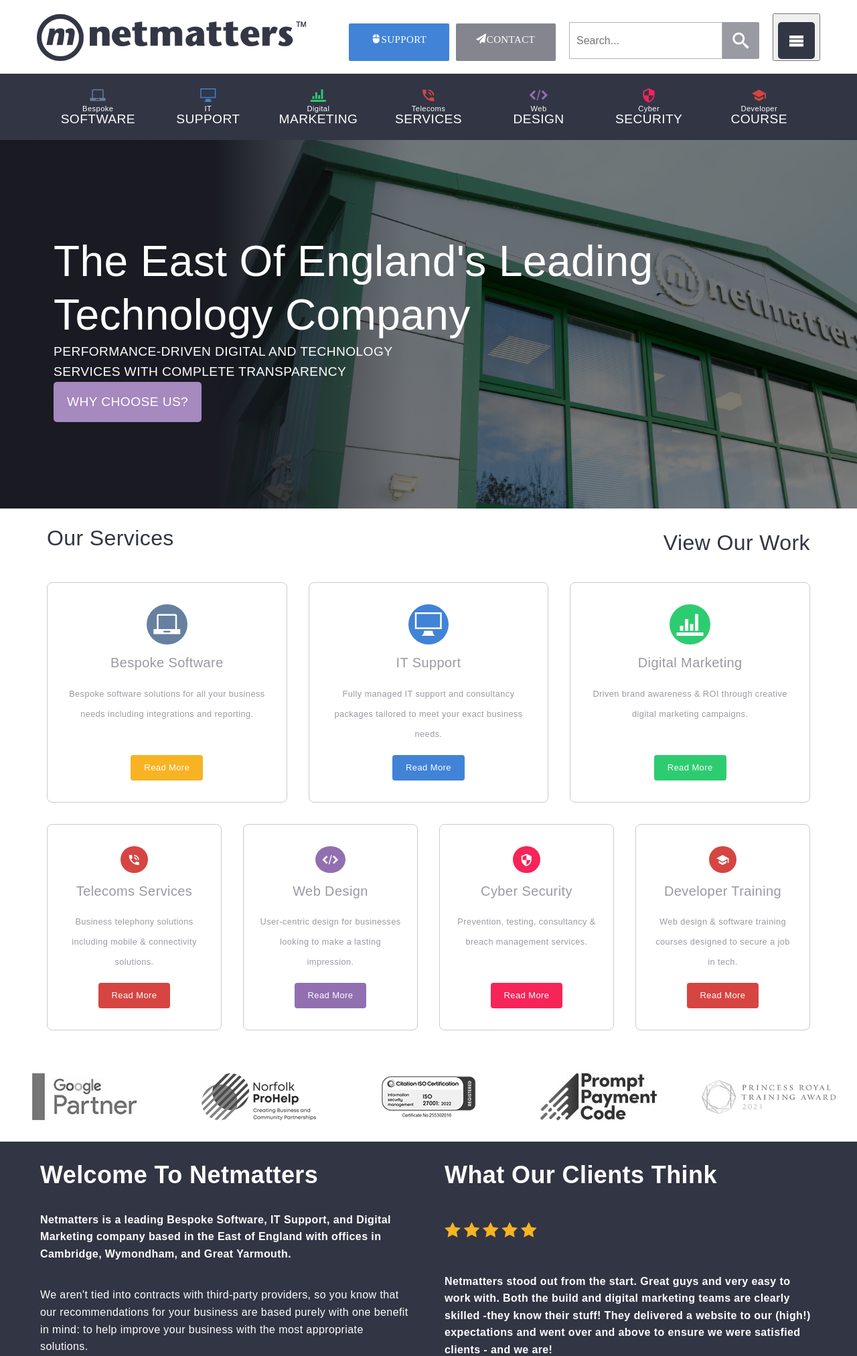
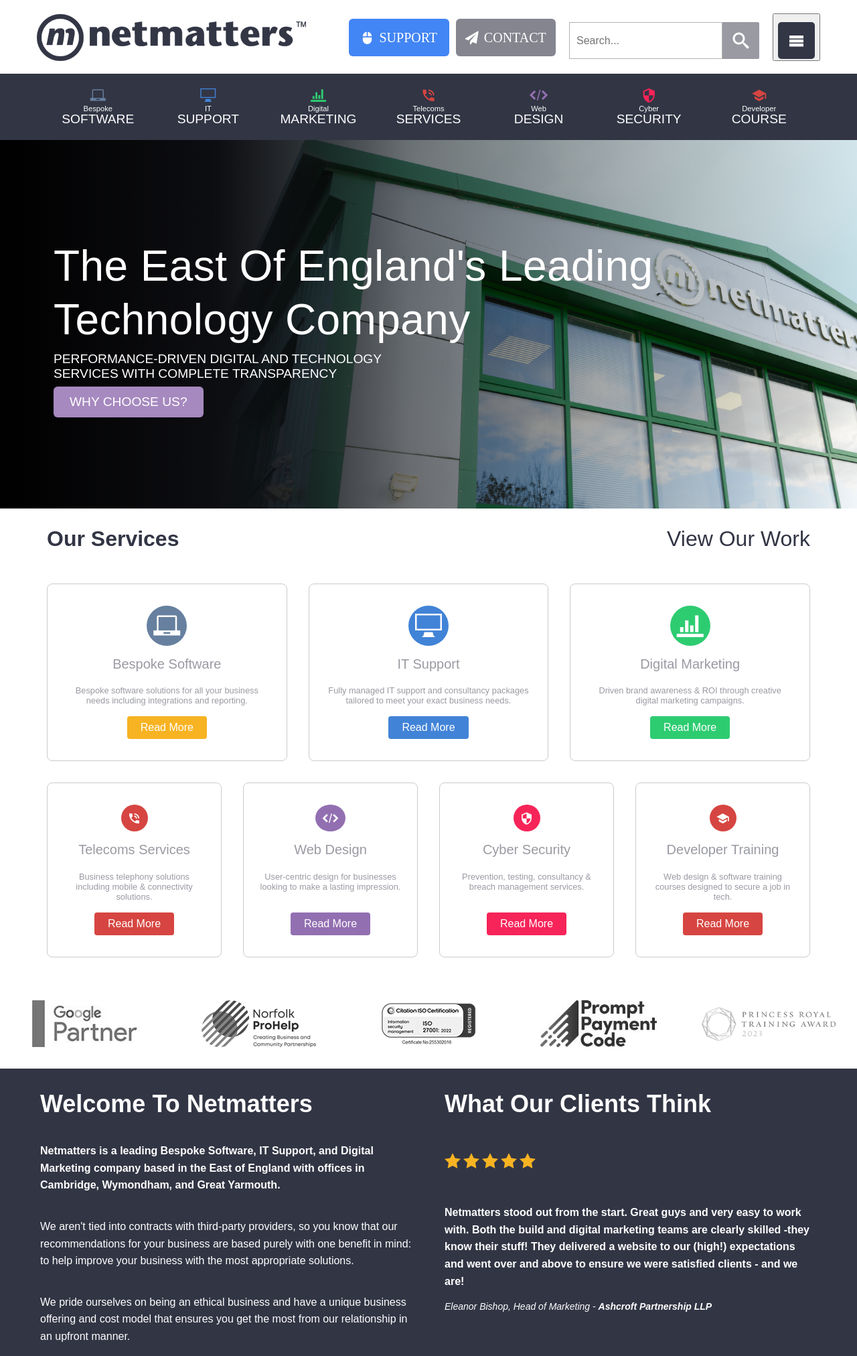
Before and after one commit to markap85/Netmatters-Homepage, a PHP site: page / in a window 1280 px wide. Shown: the top 2024 px of the page at 67% size. Run offline with PHP 8.4, Linux system fonts and the light colour scheme; some web fonts are replaced.

Commit message:
Continued Work on Netmatters Homepage

```diff
--- a/css/styles.css
+++ b/css/styles.css
@@ -136,30 +136,7 @@
 /* Ensure sections don't override container alignment */
 .about-section, .hero-section, .portfolio-section, .contact-section { /* Remove any padding or margin overrides that affect container alignment */ padding-left: 0; padding-right: 0; }
 
-/* If you need section-specific padding, use inner elements instead */
 .section-content { padding: 2rem 0; /* Vertical padding only */ }
-
-.debug { background-color: #D64541 !important; }
-
-body, p, h1, h2, h3, h4, h5, h6, li, a { font-family: "Poppins", sans-serif; font-weight: 400; letter-spacing: 0.4px; }
-
-body, a { font-size: 13px; line-height: 22px; }
-
-body { color: #181924; }
-
-a { text-decoration: none; }
-
-p { font-size: 16px; line-height: 30px; }
-
-h1 { font-size: 43px; line-height: 47px; color: #323544; }
-
-h2 { font-size: 32px; line-height: 35.2px; color: #323544; }
-
-h3, h4, h5, h6 { color: #323544; }
-
-ul, li { list-style: none; padding: 0px; margin: 0px; }
-
-.bold { font-weight: bold !important; }
 
 header { margin: 0; padding: 0; width: 100%; }
 
@@ -169,23 +146,23 @@
 
 header .header-row { margin-bottom: 10px; width: 100%; display: flex; align-items: center; justify-content: space-between; }
 
-header .header-row a.btn { display: none; margin-top: auto; background: #926FB1; color: #fff; padding: 15px 25px; border-radius: 2px; text-decoration: none; text-transform: uppercase; }
+header .header-row .btn { display: inline-block; padding: 0.75rem 1.5rem; background-color: #4285f4; color: #fff; border: none; border-radius: 0.375rem; font-size: 1rem; font-weight: 500; text-align: center; text-decoration: none; cursor: pointer; transition: all 0.2s ease-in-out; user-select: none; vertical-align: middle; text-transform: uppercase; display: none; align-items: center; gap: 8px; font-size: 20px; width: 149.5px; height: 56px; text-align: center !important; font-weight: 400; line-height: normal; padding: 0 25px; justify-content: center; }
 
-header .header-row a.btn:hover { background: #79539a; }
+header .header-row .btn:hover:not(:disabled) { background-color: #3367d6; color: #fff; text-decoration: none; }
 
-@media (min-width: 992px) { header .header-row a.btn { display: block; } }
+header .header-row .btn:focus { outline: none; box-shadow: 0 0 0 0.2rem rgba(0, 123, 255, 0.25); }
 
-header .primary, header .secondary { display: flex; align-items: center; justify-content: center; gap: 8px; background-color: #4183D7 !important; transition: background-color 0.3s; font-size: 15px; width: 149.5px; height: 56px; text-align: center !important; font-weight: 400; line-height: normal; padding: 0; }
+header .header-row .btn:active:not(:disabled) { transform: translateY(1px); }
 
-header .primary > *, header .secondary > * { margin: 0; display: flex; align-items: center; justify-content: center; height: auto; }
+header .header-row .btn:disabled { background-color: #6c757d; color: #fff; cursor: not-allowed; opacity: 0.6; }
 
-header .primary .icon-mouse, header .primary .icon-paper-plane, header .secondary .icon-mouse, header .secondary .icon-paper-plane { font-size: 23px; display: flex; align-items: center; justify-content: center; height: auto; }
+header .header-row .btn .icon-mouse, header .header-row .btn .icon-paper-plane { font-size: 23px; display: flex; align-items: center; justify-content: center; height: auto; }
 
-header .primary.secondary, header .secondary.secondary { background-color: #84858F !important; }
+@media (min-width: 992px) { header .header-row .btn { display: inline-flex; } }
 
-header .primary:hover, header .secondary:hover { background-color: #286abd !important; }
+header .header-row .btn.secondary { background-color: #84858F !important; }
 
-header .primary:hover.secondary, header .secondary:hover.secondary { background-color: #6b6c75 !important; }
+header .header-row .btn.secondary:hover, header .header-row .btn.secondary:focus { background-color: #6b6c75 !important; }
 
 header .logo { display: flex; align-items: center; gap: 10px; }
 
@@ -485,7 +462,7 @@
 
 @media (min-width: 992px) { .welcome-section .welcome-links { flex-direction: row; } }
 
-.welcome-section .welcome-links .btn { display: inline-block; padding: 0.75rem 1.5rem; background-color: #272936; color: #fff; border: none; border-radius: 0.375rem; font-size: 1rem; font-weight: 500; text-align: center; text-decoration: none; cursor: pointer; transition: all 0.2s ease-in-out; user-select: none; vertical-align: middle; text-transform: uppercase; }
+.welcome-section .welcome-links .btn { display: inline-block; padding: 0.75rem 1.5rem; background-color: #272936; color: #fff; border: none; border-radius: 0.375rem; font-size: 1rem; font-weight: 500; text-align: center; text-decoration: none; cursor: pointer; transition: all 0.2s ease-in-out; user-select: none; vertical-align: middle; text-transform: uppercase; text-transform: uppercase; }
 
 .welcome-section .welcome-links .btn:hover:not(:disabled) { background-color: #121318; color: #fff; text-decoration: none; }
 
@@ -640,17 +617,25 @@
 
 .banner { background-image: url("../img/Backgrounds/banner.png"); background-size: cover; background-position: center; height: 550px; position: relative; display: flex; align-items: center; justify-content: center; }
 
-.banner::before { content: ""; position: absolute; top: 0; left: 0; width: 100%; height: 100%; background: rgba(0, 0, 0, 0.5); z-index: 1; }
+.banner::before { content: ""; position: absolute; top: 0; left: 0; width: 100%; height: 100%; background: linear-gradient(to right, black, rgba(0, 0, 0, 0)); z-index: 1; }
 
-.banner h1 { color: #fff; font-size: 64px; line-height: 80px; font-weight: 400; letter-spacing: 0.4px; width: 900px; margin-bottom: 0; }
+.banner h1 { color: #fff; font-size: 4rem; line-height: 80px; font-weight: 400; letter-spacing: 0.4px; width: 900px; margin-bottom: 0; }
 
 @media (max-width: 992px) { .banner h1 { font-size: 30px; line-height: 100px; width: 100%; } }
 
 .banner .subtext { font-size: 1.5rem; color: #fff; }
 
-.banner a { background-color: #a689bf; color: #fff; padding: 10px 20px; border-radius: 5px; text-decoration: none; transition: background-color 0.3s; display: flex; margin: 0 20%; }
+.banner .btn { display: inline-block; padding: 0.75rem 1.5rem; background-color: #a689bf; color: #fff; border: none; border-radius: 0.375rem; font-size: 1rem; font-weight: 500; text-align: center; text-decoration: none; cursor: pointer; transition: all 0.2s ease-in-out; user-select: none; vertical-align: middle; text-transform: uppercase; text-transform: uppercase; }
 
-.banner a:hover { background-color: #926FB1; }
+.banner .btn:hover:not(:disabled) { background-color: #926FB1; color: #fff; text-decoration: none; }
+
+.banner .btn:focus { outline: none; box-shadow: 0 0 0 0.2rem rgba(0, 123, 255, 0.25); }
+
+.banner .btn:active:not(:disabled) { transform: translateY(1px); }
+
+.banner .btn:disabled { background-color: #6c757d; color: #fff; cursor: not-allowed; opacity: 0.6; }
+
+@media (min-width: 992px) { .banner .btn { flex: 1; } }
 
 .banner .banner-content { position: relative; z-index: 2; width: 100%; margin-bottom: 30px; display: flex; flex-direction: column; align-items: center; justify-content: center; text-align: center; }
 
--- a/index.html
+++ b/index.html
@@ -25,6 +25,11 @@
 
     <body>
         <main>
+
+            <!-- =======================
+            HEADER SECTION
+            This section includes the logo, navigation, and search bar.
+            ======================= -->
             <header role="banner">
                 <div class="container">
                     <div class="header-row">
@@ -55,6 +60,10 @@
                         <span class="icon-search" aria-hidden="true"></span>
                     </div>
                 </div>
+
+                <!-- =======================
+                SERVICES NAVIGATION SECTION
+                ======================= -->
 
                 <nav class="main-nav" role="navigation" aria-label="Main navigation">
                     <div class="main-nav-items">
@@ -162,12 +171,17 @@
                 </nav>
             </header>
 
+            <!-- =======================
+            BANNER SECTION
+            This section includes the main banner with a heading, subtext, and call-to-action link.
+            ======================= -->
+
             <section class="banner" aria-labelledby="hero-heading">
                 <div class="container">
                     <div class="banner-content">
                         <h1 id="hero-heading">The East Of England's Leading Technology Company</h1>
                         <p class="subtext">Performance-driven digital and technology services with complete transparency</p>
-                        <a href="/why-choose-us" class="cta-link">Why Choose Us?</a>
+                        <a href="/why-choose-us" class="btn">Why Choose Us?</a>
                     </div>
                 </div>
             </section>
--- a/scss/base/_index.scss
+++ b/scss/base/_index.scss
@@ -3,4 +3,3 @@
 // ==========================================================================
 @import "normalize";
 @import "layout";
-@import "typography";
--- a/scss/base/_layout.scss
+++ b/scss/base/_layout.scss
@@ -42,11 +42,6 @@
     padding-right: 0;
 }
 
-/* If you need section-specific padding, use inner elements instead */
 .section-content {
     padding: 2rem 0; /* Vertical padding only */
 }
-
-.debug {
-    background-color: $telecoms !important;
-}
--- a/scss/base/_typography.scss
+++ /dev/null
@@ -1,50 +0,0 @@
-// Set base font family and common text properties
-body, p, h1, h2, h3, h4, h5, h6, li, a {
-    font-family: "Poppins", sans-serif;
-    font-weight: 400;
-    letter-spacing: 0.4px;
-}
-
-body, a {
-    font-size: 13px;
-    line-height: 22px;
-}
-
-body {
-    color: $black-dark;
-}
-
-a {
-    text-decoration: none;
-}
-
-p {
-    font-size: 16px;
-    line-height: 30px;
-}
-
-h1 {
-    font-size: 43px;
-    line-height: 47px;
-    color: $primary-dark;
-}
-
-h2 {
-    font-size: 32px;
-    line-height: 35.2px;
-    color: $primary-dark;
-}
-
-h3, h4, h5, h6 {
-    color: $primary-dark;
-}
-
-ul, li {
-    list-style: none;
-    padding: 0px;
-    margin: 0px;
-}
-
-.bold {
-    font-weight: bold !important;
-}
--- a/scss/components/navigation.scss
+++ b/scss/components/navigation.scss
@@ -4,7 +4,7 @@
 
 // Mixin for nav item background color
 @mixin nav-item-bg($key) {
-  background-color: map-get($netmatters-colors, $key);
+  color: map-get($netmatters-colors, $key);
 }
 
 // Main nav items using color map
--- a/scss/layout/_banner.scss
+++ b/scss/layout/_banner.scss
@@ -8,20 +8,20 @@
     align-items: center;
     justify-content: center;
 
-    &::before {
+    &::before { // Gradient Overlay over Image Banner
         content: "";
         position: absolute;
         top: 0;
         left: 0;
         width: 100%;
         height: 100%;
-        background: rgba(0, 0, 0, 0.5);
+        background: linear-gradient(to right , rgba(0, 0, 0, 1), rgba(0, 0, 0, 0));
         z-index: 1;
     }
 
     h1 {
         color: $white;
-        font-size: 64px;
+        font-size: 4rem;
         line-height: 80px;
         font-weight: 400;
         letter-spacing: 0.4px;
@@ -40,20 +40,19 @@
         color: $white;
     }
 
-    a {
-        background-color: $design-light;
-        color: $white;
-        padding: 10px 20px;
-        border-radius: 5px;
-        text-decoration: none;
-        transition: background-color 0.3s;
-        display: flex;
-        margin: 0 20%;
+        .btn {
+            @include button(
+                $bg-color: lighten(#926FB1, 8%),
+                $hover-bg: #926FB1
+            );
 
-        &:hover {
-            background-color: $design;
+            text-transform: uppercase;
+
+            @media (min-width: $brk-point-m) {
+                flex: 1;
+            }
+
         }
-    }
 
     .banner-content {
         position: relative;
--- a/scss/layout/_header.scss
+++ b/scss/layout/_header.scss
@@ -1,8 +1,6 @@
 // ===================================================================
 // NAVIGATION STYLES
 // ===================================================================
-
-
 
 header {
     margin: 0;
@@ -32,69 +30,44 @@
         align-items: center;
         justify-content: space-between;
 
-        a.btn {
+        .btn {
+            @include button(
+                $bg-color: #4285f4,
+                $hover-bg: #3367d6
+            );
+            // Optional: Add icon alignment for buttons with icons
             display: none;
-            margin-top: auto;
-            background: $design;
-            color: #fff;
-            padding: 15px 25px;
-            border-radius: 2px;
-            text-decoration: none;
-            text-transform: uppercase;
-
-            &:hover {
-                background: darken($design, 10%);
-            }
-
-            @media (min-width: $brk-point-m) {
-                display: block;
-            }
-        }
-    }
-
-    .primary,
-    .secondary {
-        display: flex;
-        align-items: center; // vertical centering
-        justify-content: center;
+            align-items: center;
             gap: 8px;
-        background-color: $it !important;
-        transition: background-color 0.3s;
-        font-size: 15px;
+            font-size: 20px;
             width: 149.5px;
             height: 56px;
             text-align: center !important;
             font-weight: 400;
-        line-height: normal; // <-- fix: do not set to button height
-        padding: 0; // Remove default padding
+            line-height: normal;
+            padding: 0 25px;
+            justify-content: center;
 
-        // Remove margin from all children to avoid shifting
-        & > * {
-            margin: 0;
-            display: flex;
-            align-items: center;
-            justify-content: center;
-            height: auto; // <-- fix: do not force 100%
-        }
-
-        // If using icon font classes, ensure they are flex-centered
             .icon-mouse,
             .icon-paper-plane {
                 font-size: 23px;
                 display: flex;
                 align-items: center;
                 justify-content: center;
-            height: auto; // <-- fix: do not force 100%
+                height: auto;
+            }
         }
 
-        &.secondary {
-            background-color: #84858F !important;
+        @media (min-width: $brk-point-m) { // Show buttons on larger screens
+            .btn {
+                display: inline-flex;
+            }
         }
 
-        &:hover {
-            background-color: darken($it, 10%) !important;
-
-            &.secondary {
+        .btn.secondary {
+            background-color: #84858F !important;
+            &:hover,
+            &:focus {
                 background-color: darken(#84858F, 10%) !important;
             }
         }
--- a/scss/layout/_index.scss
+++ b/scss/layout/_index.scss
@@ -1,4 +1,5 @@
 @import "header";
+@import "navigation";
 @import "services";
 @import "partners";
 @import "welcome";
--- a/scss/utilities/_variables.scss
+++ b/scss/utilities/_variables.scss
@@ -89,6 +89,7 @@
   transition: $transition;
   user-select: none;
   vertical-align: middle;
+  text-transform: uppercase;
 
   &:hover:not(:disabled) {
     background-color: $hover-bg;
```
Also changed, not shown: css/components/navigation.css (added), scss/layout/_navigation.scss (added). Lines whose indentation alone changed are shown as unchanged.
